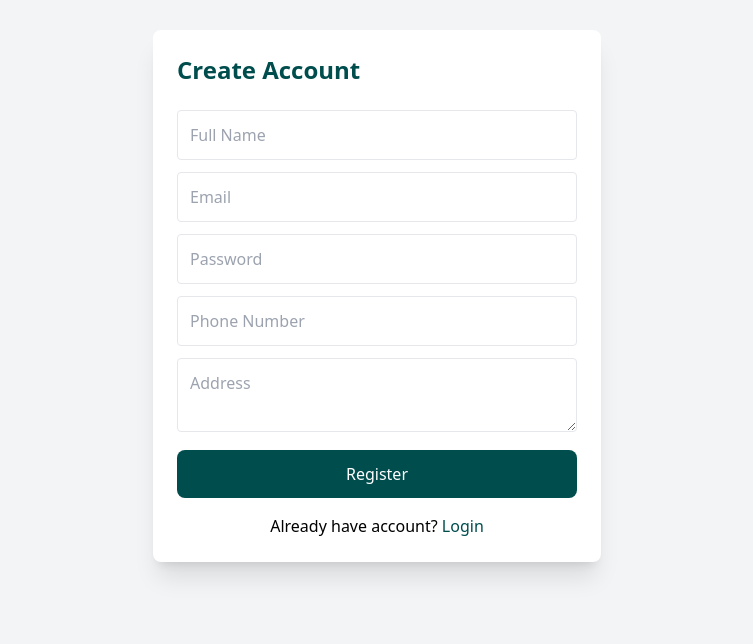
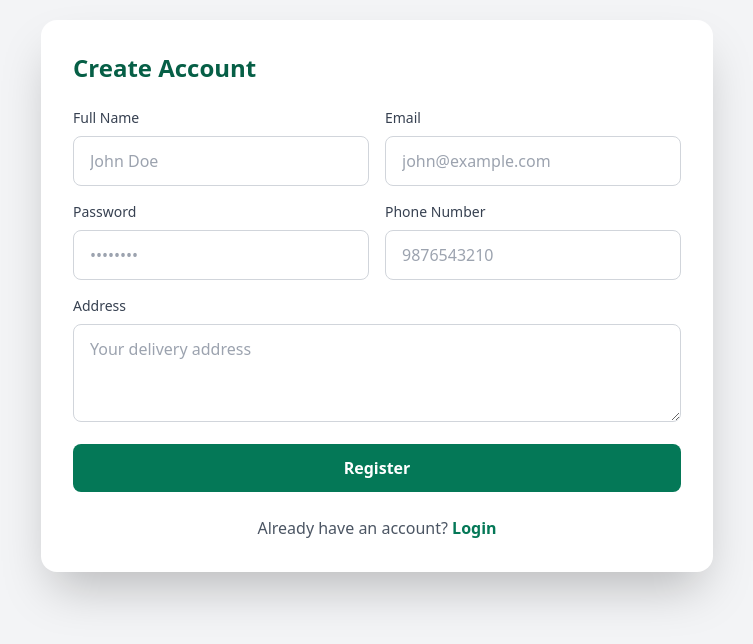
Before and after one commit to bhumiharbhumihar007-code/grocery-app, a website: page public/register.html in a window 1280 px wide. Shown: the part 104-748 px from the top of the page, without its empty margins (263-1016 px from the left). Drawn offline with nearby package versions, Linux system fonts and the light colour scheme.

Commit message:
Update register.html

```diff
--- a/public/register.html
+++ b/public/register.html
@@ -3,42 +3,75 @@
 <head>
     <meta charset="UTF-8">
     <meta name="viewport" content="width=device-width, initial-scale=1.0">
-    <title>Register - MedPlus</title>
+    <title>Register - MedPlus Pharmacy</title>
     <script src="https://cdn.tailwindcss.com"></script>
 </head>
-<body class="bg-gray-100">
-    <div class="min-h-screen flex items-center justify-center p-4">
-        <div class="bg-white rounded-lg shadow-xl max-w-md w-full p-6">
-            <h1 class="text-2xl font-bold text-[#004D4D] mb-6">Create Account</h1>
+<body class="bg-gray-100 min-h-screen flex items-center justify-center p-4">
+    <div class="bg-white rounded-2xl shadow-2xl max-w-2xl w-full p-8">
+        <h1 class="text-2xl font-bold text-emerald-800 mb-6">Create Account</h1>
 
-            <form id="registerForm">
-                <input type="text" id="name" placeholder="Full Name" required
-                    class="w-full border p-3 rounded mb-3">
-                <input type="email" id="email" placeholder="Email" required
-                    class="w-full border p-3 rounded mb-3">
-                <input type="password" id="password" placeholder="Password" required minlength="6"
-                    class="w-full border p-3 rounded mb-3">
-                <input type="tel" id="phone" placeholder="Phone Number"
-                    class="w-full border p-3 rounded mb-3">
-                <textarea id="address" placeholder="Address" rows="2"
-                    class="w-full border p-3 rounded mb-3"></textarea>
+        <form id="registerForm" class="space-y-4">
+            <div class="grid grid-cols-1 md:grid-cols-2 gap-4">
+                <div>
+                    <label class="block text-sm font-medium text-gray-700 mb-2">Full Name</label>
+                    <input type="text" id="name" required
+                        class="w-full px-4 py-3 border border-gray-300 rounded-lg focus:outline-none focus:ring-2 focus:ring-emerald-600"
+                        placeholder="John Doe">
+                </div>
 
-                <button type="submit" class="w-full bg-[#004D4D] text-white py-3 rounded-lg">
+                <div>
+                    <label class="block text-sm font-medium text-gray-700 mb-2">Email</label>
+                    <input type="email" id="email" required
+                        class="w-full px-4 py-3 border border-gray-300 rounded-lg focus:outline-none focus:ring-2 focus:ring-emerald-600"
+                        placeholder="john@example.com">
+                </div>
+
+                <div>
+                    <label class="block text-sm font-medium text-gray-700 mb-2">Password</label>
+                    <input type="password" id="password" required minlength="6"
+                        class="w-full px-4 py-3 border border-gray-300 rounded-lg focus:outline-none focus:ring-2 focus:ring-emerald-600"
+                        placeholder="••••••••">
+                </div>
+
+                <div>
+                    <label class="block text-sm font-medium text-gray-700 mb-2">Phone Number</label>
+                    <input type="tel" id="phone"
+                        class="w-full px-4 py-3 border border-gray-300 rounded-lg focus:outline-none focus:ring-2 focus:ring-emerald-600"
+                        placeholder="9876543210">
+                </div>
+            </div>
+
+            <div>
+                <label class="block text-sm font-medium text-gray-700 mb-2">Address</label>
+                <textarea id="address" rows="3"
+                    class="w-full px-4 py-3 border border-gray-300 rounded-lg focus:outline-none focus:ring-2 focus:ring-emerald-600"
+                    placeholder="Your delivery address"></textarea>
+            </div>
+
+            <button type="submit"
+                class="w-full bg-emerald-700 text-white py-3 rounded-lg font-semibold hover:bg-emerald-800 transition">
                 Register
             </button>
         </form>
 
-            <p class="mt-4 text-center">
-                Already have account? <a href="login.html" class="text-[#004D4D]">Login</a>
+        <p class="mt-6 text-center text-gray-600">
+            Already have an account?
+            <a href="login.html" class="text-emerald-700 font-semibold hover:underline">Login</a>
         </p>
     </div>
-    </div>
+
+    <!-- Toast Notification -->
+    <div id="toast" class="fixed bottom-4 right-4 px-6 py-3 rounded-lg text-white transform translate-x-full transition-transform duration-300 z-50"></div>
 
     <script>
         document.getElementById("registerForm").addEventListener("submit", async (e) => {
             e.preventDefault();
 
-            const user = {
+            const btn = e.target.querySelector("button");
+            btn.innerText = "Registering...";
+            btn.disabled = true;
+
+            const userData = {
                 name: document.getElementById("name").value,
                 email: document.getElementById("email").value,
                 password: document.getElementById("password").value,
@@ -46,21 +79,42 @@
                 address: document.getElementById("address").value
             };
 
+            try {
                 const res = await fetch("/register", {
                     method: "POST",
                     headers: { "Content-Type": "application/json" },
-                body: JSON.stringify(user)
+                    body: JSON.stringify(userData)
                 });
 
                 const data = await res.json();
 
                 if (res.ok) {
-                alert("Registration successful! Please login.");
+                    showToast("Registration successful! Please login.", "success");
+                    setTimeout(() => {
                         window.location.href = "login.html";
+                    }, 2000);
                 } else {
-                alert(data.error || "Registration failed");
+                    showToast(data.error || "Registration failed", "error");
+                    btn.innerText = "Register";
+                    btn.disabled = false;
+                }
+            } catch (err) {
+                showToast("Server connection failed", "error");
+                btn.innerText = "Register";
+                btn.disabled = false;
             }
         });
+
+        function showToast(message, type) {
+            const toast = document.getElementById("toast");
+            toast.textContent = message;
+            toast.style.background = type === "success" ? "#059669" : "#dc2626";
+            toast.classList.remove("translate-x-full");
+
+            setTimeout(() => {
+                toast.classList.add("translate-x-full");
+            }, 3000);
+        }
     </script>
 </body>
 </html>
```
Lines whose indentation alone changed are shown as unchanged.
